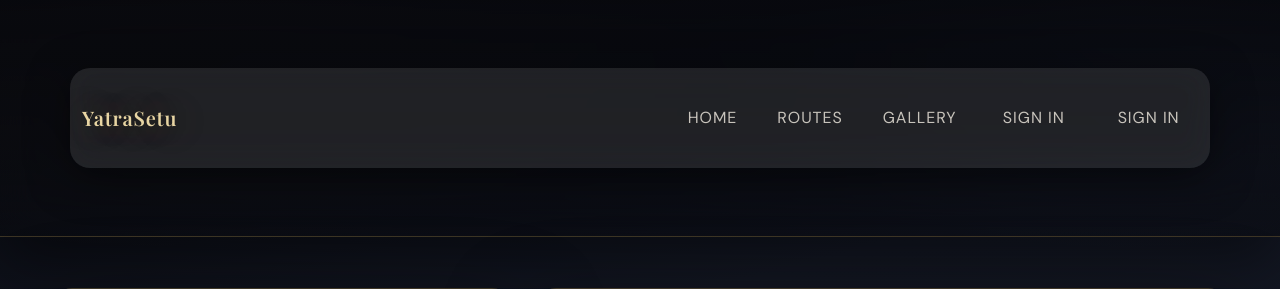
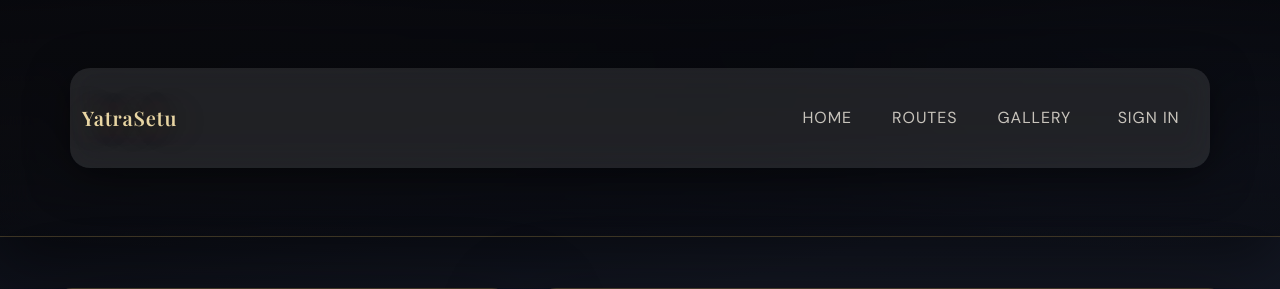
Before and after one commit to amannigam7999/yatrashetu.com, a Django app: page /book-bus/ in a window 1280 px wide. Shown: the top 289 px of the page. Run offline with Django 5.2, Linux system fonts and the light colour scheme; some web fonts are replaced.

Commit message:
update list problem

```diff
--- a/myproject/myapp/templates/headar.html
+++ b/myproject/myapp/templates/headar.html
@@ -11,7 +11,6 @@
         <li class="nav-item"><a class="nav-link lux-nav-link" href="{% url 'routes' %}">Routes</a></li>
         <li class="nav-item"><a class="nav-link lux-nav-link" href="{% url 'gride' %}">Gallery</a></li>
         <li class="nav-item"><a class="nav-link lux-nav-link lux-nav-cta" href="{% url 'CTL' %}">Sign in</a></li>
-        <li class="nav-item"><a class="nav-link lux-nav-link lux-nav-cta" href="{% url 'CTL' %}">Sign in</a></li>
       </ul>
     </div>
   </div>
```
